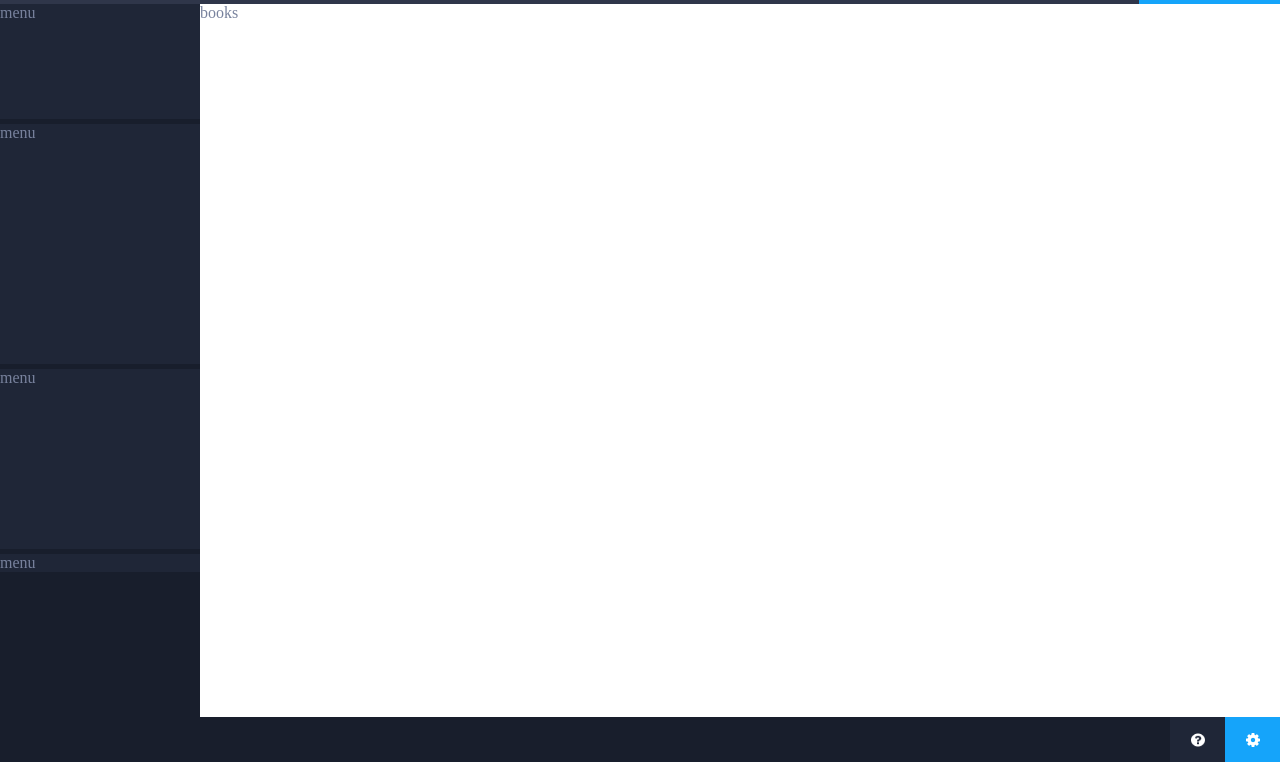
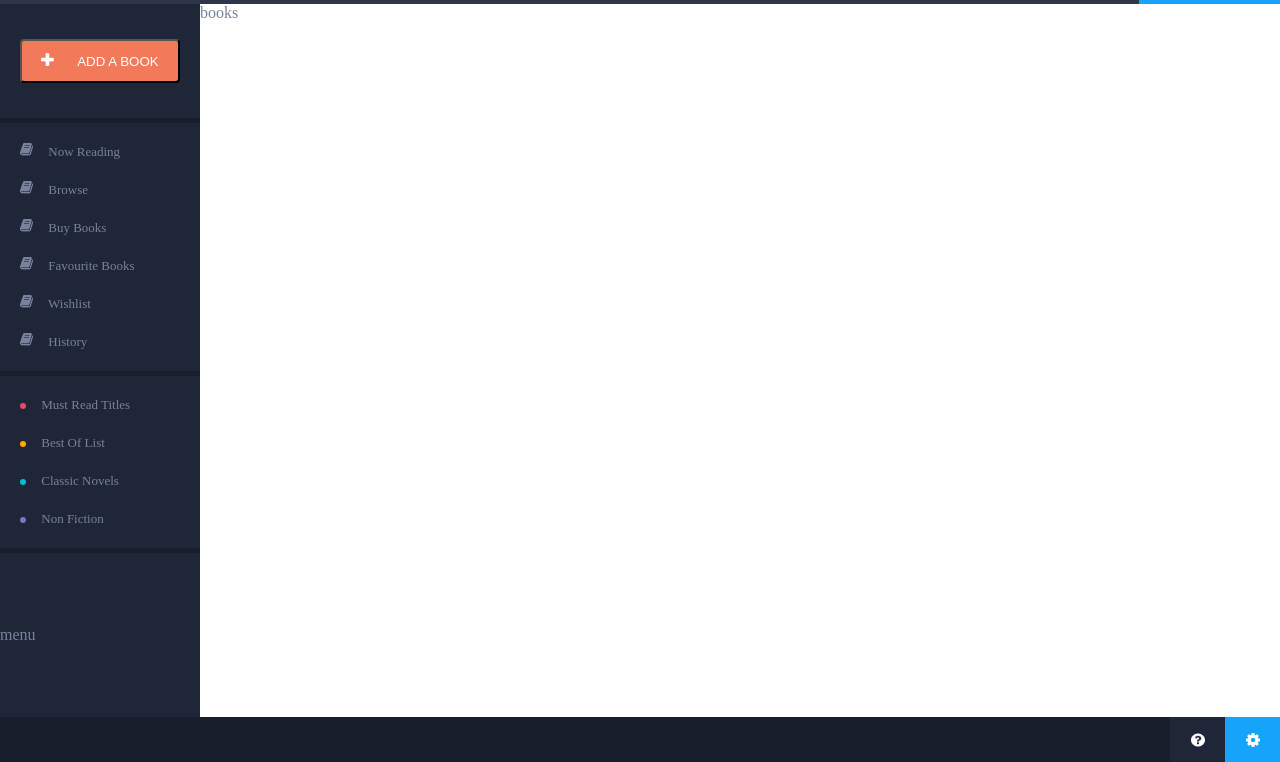
Before and after one commit to koshacool/html-css, a website built with webpack: page index.html in a window 1280 px wide. Shown: the part 38-800 px from the top of the page. Built offline with nearby package versions, Linux system fonts and the light colour scheme; files whose address does not match are found by name.

Commit message:
create part of side-menu

```diff
--- a/index.html
+++ b/index.html
@@ -33,18 +33,70 @@
 </header>
 
 <section class="main-content">
-  <div class="menu-block">
-    <div class="menu-block__item menu-block__item1">
+  <div class="side-menu">
+    <div class="side-menu__item side-menu__item1">
+      <button class="side-menu__add-button">
+        <img src="/src/assets/plus.png" >
+        <span>ADD A BOOK</span>
+      </button>
+    </div>
+
+    <div class="vertical-scrolable">
+    <div class="side-menu__item side-menu__item2">
+      <div class="side-menu__item--link">
+        <img src="/src/assets/book.png" >
+        <span class="link-text">Now Reading</span>
+      </div>
+
+      <div class="side-menu__item--link">
+        <img src="/src/assets/book.png" >
+        <span class="link-text">Browse</span>
+      </div>
+
+      <div class="side-menu__item--link">
+        <img src="/src/assets/book.png" >
+        <span class="link-text">Buy Books</span>
+      </div>
+
+      <div class="side-menu__item--link">
+        <img src="/src/assets/book.png" >
+        <span class="link-text">Favourite Books</span>
+      </div>
+
+      <div class="side-menu__item--link">
+        <img src="/src/assets/book.png" >
+        <span class="link-text">Wishlist</span>
+      </div>
+
+      <div class="side-menu__item--link">
+        <img src="/src/assets/book.png" >
+        <span class="link-text">History</span>
+      </div>
+    </div>
+    <div class="side-menu__item side-menu__item3">
+      <div class="side-menu__item--link">
+        <div class="link__circle link__circle-1"></div>
+        <span class="link-text">Must Read Titles</span>
+      </div>
+
+      <div class="side-menu__item--link">
+        <div class="link__circle link__circle-2"></div>
+        <span class="link-text">Best Of List</span>
+      </div>
+
+      <div class="side-menu__item--link">
+        <div class="link__circle link__circle-3"></div>
+        <span class="link-text">Classic Novels</span>
+      </div>
+
+      <div class="side-menu__item--link">
+        <div class="link__circle link__circle-4"></div>
+        <span class="link-text">Non Fiction</span>
+      </div>
+    </div>
+    <div class="side-menu__item side-menu__item4">
       menu
     </div>
-    <div class="menu-block__item menu-block__item2">
-      menu
-    </div>
-    <div class="menu-block__item menu-block__item3">
-      menu
-    </div>
-    <div class="menu-block__item menu-block__item4">
-      menu
     </div>
   </div>
   <div class="books-block">books</div>
--- a/src/styles/content.scss
+++ b/src/styles/content.scss
@@ -6,32 +6,105 @@
   display: flex;
   flex-direction: row;
 
-  .menu-block {
+  .side-menu {
     min-width: 200px;
     min-height: 100%;
     background-color: #181e2c;
     display: flex;
     flex-direction: column;
 
-    .menu-block__item {
+    .side-menu__item {
       margin-bottom: 5px;
       background-color: #1f2637;
+      display: flex;
+      flex-wrap: nowrap;
+      justify-content: center;
+      align-content: center;
+      flex-direction: column;
+      align-items: flex-start;
+
+      .side-menu__item--link {
+        font-size: 13px;
+        line-height: 38px;
+        height: 38px;
+        width: 100%;
+      }
     }
 
-    .menu-block__item1 {
-      height: 115px;
+    .vertical-scrolable {
+      display: flex;
+      flex: 1;
+      flex-direction: column;
+
+      .side-menu__item {
+        :first-child {
+          margin-top: 10px;
+        }
+
+        :last-child {
+          margin-bottom: 10px;
+        }
+      }
     }
 
-    .menu-block__item2 {
-      height: 240px;
+    .side-menu__item1 {
+      align-items: center;
+
+      .side-menu__add-button {
+        width: 160px;
+        height: 44px;
+        border-radius: 4px;
+        background-color: #f2795a;
+        color: #ffffff;
+        margin: 35px 0;
+
+        img {
+          width: 13px;
+          height: 13px;
+          margin-right: 20px;
+        }
+      }
     }
 
-    .menu-block__item3 {
-      height: 180px;
+    .side-menu__item2 {
+      .side-menu__item--link {
+        img {
+          margin-right: 12px;
+          margin-left: 20px;
+        }
+      }
     }
 
-    .menu-block__item4 {
-      //min-height: calc(100% - 45px - 180px - 240px - 115px);
+    .side-menu__item3 {
+      .link__circle {
+        width: 6px;
+        height: 6px;
+        display: inline-block;
+        margin-right: 12px;
+        margin-left: 20px;
+        border-radius: 6px;
+
+        &.link__circle-1 {
+          background-color: #e64c66;
+        }
+
+        &.link__circle-2 {
+          background-color: #ffab00;
+        }
+
+        &.link__circle-3 {
+          background-color: #00bfdd;
+        }
+
+        &.link__circle-4 {
+          background-color: #7874cf;
+        }
+      }
+    }
+
+    .side-menu__item4 {
+      flex: 1;
+      margin-bottom: 0;
     }
   }
 }
```
Also changed, not shown: src/assets/plus.png (added), 1 other file.
